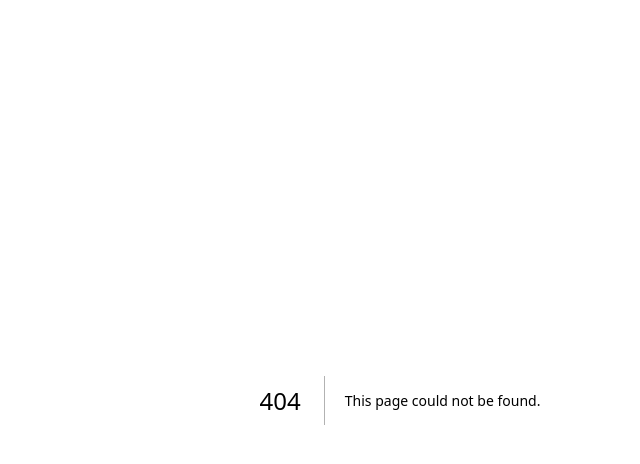
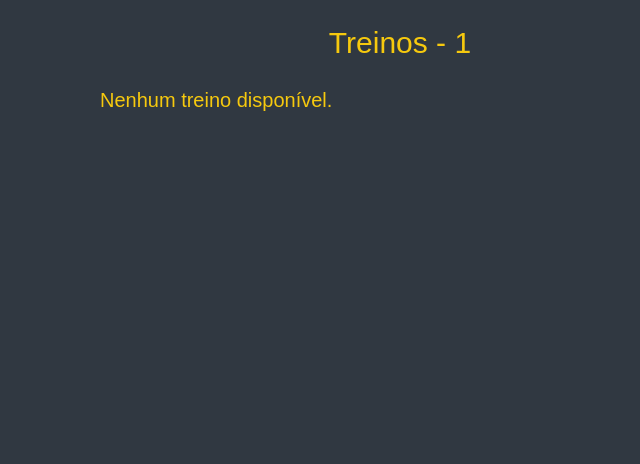
Before and after one commit to maisaolisilva/e-treino, a Next.js app: page /menu/treinosDisponiveis/1 in a window 1280 px wide. Before the commit this address had no page. Shown: the top 464 px of the page, without its empty margins (240-880 px from the left). Built offline with nearby package versions, Linux system fonts and the light colour scheme.

Commit message:
páginas adicionadas: criarExercicio, TreinosAdm

```diff
--- a/app/dashboard/page.tsx
+++ b/app/dashboard/page.tsx
@@ -50,8 +50,8 @@ export default function DashboardPage() {
                     width={167} height={133} />
                 <h1>Dashboard</h1>
                 <section className="menu">
-                    <Link href="/dashboard">Criar treino</Link>
-                    <Link href="/dashboard">Ver treinos dispiníveis</Link>
+                    <Link href="/dashboard/criarTreino">Criar treino</Link>
+                    <Link href="/dashboard/treinosAdm">Ver treinos dispiníveis</Link>
                     <Link href="/dashboard">Adicionar usuário</Link>
                     <Link href="/dashboard">Excluir usuário</Link>
                     <Link href="/dashboard">Bloquear usuário</Link>
--- /dev/null
+++ b/app/dashboard/treinosAdm/exercicios/[treino]/page.tsx
@@ -0,0 +1,74 @@
+"use client";
+
+import Link from "next/link";
+import { useParams } from "next/navigation";
+import styled from "styled-components";
+
+// Estilização básica
+const StyledDiv = styled.div`
+  display: flex;
+  flex-direction: column;
+  align-items: center;
+  padding: 20px;
+
+  .exercicio {
+    display: flex;
+    justify-content: space-between;
+    align-items: center;
+    width: 100%;
+    max-width: 600px;
+    padding: 10px;
+    margin: 10px 0;
+    background: #303841;
+    color: #fff200;
+    border-radius: 10px;
+
+    button {
+      background: red;
+      color: white;
+      border: none;
+      padding: 5px 10px;
+      cursor: pointer;
+    }
+  }
+
+  .adicionar {
+    background: green;
+    color: white;
+    padding: 10px 20px;
+    margin-top: 20px;
+    border: none;
+    cursor: pointer;
+  }
+`;
+
+// Mock de exercícios (por enquanto)
+const exerciciosMock: Record<string, { id: string; nome: string }[]> = {
+    "treino-a": [
+      { id: "1", nome: "Supino Reto" },
+      { id: "2", nome: "Tríceps Testa" },
+    ],
+    "treino-b": [
+      { id: "3", nome: "Remada Curvada" },
+      { id: "4", nome: "Rosca Direta" },
+    ],
+  };
+
+export default function ExerciciosAdmin() {
+  const params = useParams();
+  const treinoId = params.id as string;
+  const exercicios = exerciciosMock[treinoId] || [];
+
+  return (
+    <StyledDiv>
+      <h1>Exercícios do Treino</h1>
+      {exercicios.map((exercicio) => (
+        <div className="exercicio" key={exercicio.id}>
+          <span>{exercicio.nome}</span>
+          <button>Excluir</button>
+        </div>
+      ))}
+      <Link href="/dashboard/criarExercicio" className="adicionar">+ Adicionar Exercício</Link>
+    </StyledDiv>
+  );
+}
--- /dev/null
+++ b/app/dashboard/treinosAdm/page.tsx
@@ -0,0 +1,68 @@
+"use client";
+
+import Link from "next/link";
+import styled from "styled-components";
+
+// Estilização básica
+const StyledDiv = styled.div`
+  display: flex;
+  flex-direction: column;
+  align-items: center;
+  padding: 20px;
+
+  .treino {
+    display: flex;
+    justify-content: space-between;
+    align-items: center;
+    width: 100%;
+    max-width: 600px;
+    padding: 10px;
+    margin: 10px 0;
+    background: #303841;
+    color: #fff200;
+    border-radius: 10px;
+
+    a {
+      color: #fff200;
+      text-decoration: none;
+    }
+
+    button {
+      background: red;
+      color: white;
+      border: none;
+      padding: 5px 10px;
+      cursor: pointer;
+    }
+  }
+
+  .adicionar {
+    background: green;
+    color: white;
+    padding: 10px 20px;
+    margin-top: 20px;
+    border: none;
+    cursor: pointer;
+  }
+`;
+
+// Mock de treinos (por enquanto)
+const treinos = [
+  { id: "treino-a", nome: "Treino A - Peito e Tríceps" },
+  { id: "treino-b", nome: "Treino B - Costas e Bíceps" },
+];
+
+export default function TreinosAdmin() {
+  return (
+    <StyledDiv>
+      <h1>Treinos Disponíveis</h1>
+      {treinos.map((treino) => (
+        <div className="treino" key={treino.id}>
+          <Link href={`/dashboard/treinosAdm/exercicios/${treino.id}`}>{treino.nome}</Link>
+          <button>Excluir</button>
+        </div>
+      ))}
+      <Link href="/dashboard/criarTreino" className="adicionar">+ Adicionar Treino</Link>
+    </StyledDiv>
+  );
+}
--- a/app/menu/page.tsx
+++ b/app/menu/page.tsx
@@ -1,4 +1,4 @@
-"use client";
+"use client"
 
 import styled from "styled-components";
 import Image from "next/image";
@@ -12,30 +12,34 @@ const StyledDiv = styled.div`
     width: 100%;
     max-width: 1200px;
     margin: 0 auto;
-    header{
+
+    header {
         margin-top: 3px;
         display: flex;
         align-items: end;
         justify-content: end;
         width: 100%;
-        .botaoPerfil{
+        .botaoPerfil {
             display: flex;
             background: #303841;
             padding: 7px 8px;
         }
     }
-    main{
+
+    main {
         display: flex;
         flex-direction: column;
         align-items: center;
     }
-    section{
+
+    section {
         margin-top: 50px;
         display: flex;
         flex-direction: column;
         justify-content: center;
         gap: 16.36px;
-        a{
+
+        a {
             color: #FFF200;
             background: #303841;
             padding: 13px 45px;
@@ -48,10 +52,10 @@ const StyledDiv = styled.div`
             }
         }
     }
-`
+`;
 
 export default function MenuPage() {
-    return(
+    return (
         <StyledDiv>
             <header>
                 <Link className="botaoPerfil" href="">
@@ -63,12 +67,12 @@ export default function MenuPage() {
                         alt="Imagem de uma mão segurando um halter"
                         width={167} height={133} />
                 <section>
-                    <Link href="">Iniciante</Link>
-                    <Link href="">Intermediário</Link>
-                    <Link href="">Avançado</Link>
-                    <Link href="">Melhor Idade</Link>
+                    <Link href="/menu/treinosDisponiveis/iniciante">Iniciante</Link>
+                    <Link href="/menu/treinosDisponiveis/intermediario">Intermediário</Link>
+                    <Link href="/menu/treinosDisponiveis/avancado">Avançado</Link>
+                    <Link href="/menu/treinosDisponiveis/melhor-idade">Melhor Idade</Link>
                 </section>
             </main>
         </StyledDiv>
-    )
+    );
 }
--- /dev/null
+++ b/app/menu/treinosDisponiveis/[categoria]/exercicios/[treino]/page.tsx
@@ -0,0 +1,72 @@
+"use client";
+
+import { useParams } from "next/navigation";
+import styled from "styled-components";
+
+const StyledDiv = styled.div`
+  display: flex;
+  flex-direction: column;
+  align-items: center;
+  margin: 20px;
+
+  h1 {
+    font-size: 30px;
+    margin-bottom: 20px;
+  }
+
+  .exercicios {
+    width: 100%;
+    max-width: 600px;
+    display: flex;
+    flex-direction: column;
+    gap: 16px;
+  }
+
+  .exercicio {
+    background: #303841;
+    color: #FFF200;
+    padding: 10px 15px;
+    border-radius: 10px;
+    text-align: center;
+    font-size: 18px;
+    border: #FFF200 2px solid;
+  }
+`;
+
+// Simulação de um banco de dados de exercícios
+const exerciciosPorTreino: Record<string, { nome: string; series: number; repeticoes: string }[]> = {
+  "treino-a": [
+    { nome: "Supino Reto", series: 4, repeticoes: "10-12" },
+    { nome: "Crucifixo", series: 3, repeticoes: "12-15" },
+  ],
+  "treino-b": [
+    { nome: "Agachamento Livre", series: 4, repeticoes: "10" },
+    { nome: "Leg Press", series: 3, repeticoes: "12" },
+  ],
+};
+
+export default function ExerciciosPage() {
+  const params = useParams();
+  const treino = params.treino ? params.treino.toString().toLowerCase() : "";
+
+  // Garante que o treino seja válido
+  const exercicios = exerciciosPorTreino[treino] || [];
+
+  return (
+    <StyledDiv>
+      <h1>Exercícios - {treino.replace("-", " ").toUpperCase()}</h1>
+      <div className="exercicios">
+        {exercicios.length > 0 ? (
+          exercicios.map((exercicio, index) => (
+            <div key={index} className="exercicio">
+              <p><strong>{exercicio.nome}</strong></p>
+              <p>{exercicio.series} séries de {exercicio.repeticoes} repetições</p>
+            </div>
+          ))
+        ) : (
+          <p>Nenhum exercício disponível.</p>
+        )}
+      </div>
+    </StyledDiv>
+  );
+}
--- /dev/null
+++ b/app/menu/treinosDisponiveis/[categoria]/page.tsx
@@ -0,0 +1,95 @@
+"use client";
+
+import { useParams } from "next/navigation";
+import Link from "next/link";
+import styled from "styled-components";
+
+const StyledDiv = styled.div`
+  display: flex;
+  flex-direction: column;
+  align-items: center;
+  margin: 20px;
+
+  h1 {
+    font-size: 30px;
+    margin-bottom: 20px;
+  }
+
+  .treinos {
+    width: 100%;
+    max-width: 600px;
+    display: flex;
+    flex-direction: column;
+    gap: 16px;
+  }
+
+  .treino {
+    background: #303841;
+    color: #FFF200;
+    padding: 10px 15px;
+    border-radius: 10px;
+    text-align: center;
+    font-size: 18px;
+    border: #FFF200 2px solid;
+    display: flex;
+    flex-direction: column;
+    align-items: center;
+    gap: 10px;
+  }
+
+  .botaoExercicios {
+    background: #FFF200;
+    color: #303841;
+    padding: 5px 10px;
+    border-radius: 5px;
+    text-decoration: none;
+    font-size: 16px;
+    font-weight: bold;
+  }
+`;
+
+// Simulação de um banco de dados de treinos por categoria
+const treinosPorCategoria: Record<string, { nome: string; id: string }[]> = {
+  iniciante: [
+    { nome: "Treino A - Peito e Tríceps", id: "treino-a" },
+    { nome: "Treino B - Costas e Bíceps", id: "treino-b" },
+  ],
+  intermediario: [
+    { nome: "Treino C - Pernas", id: "treino-c" },
+    { nome: "Treino D - Ombros e Abdômen", id: "treino-d" },
+  ],
+  avancado: [
+    { nome: "Treino E - Corpo Completo", id: "treino-e" },
+  ],
+  "melhor-idade": [
+    { nome: "Treino F - Mobilidade e Força", id: "treino-f" },
+  ],
+};
+
+export default function TreinosPage() {
+  const params = useParams();
+  const categoria = params.categoria ? params.categoria.toString().toLowerCase() : "";
+
+  // Obtém os treinos da categoria escolhida
+  const treinos = treinosPorCategoria[categoria] || [];
+
+  return (
+    <StyledDiv>
+      <h1>Treinos - {categoria.replace("-", " ").toUpperCase()}</h1>
+      <div className="treinos">
+        {treinos.length > 0 ? (
+          treinos.map((treino) => (
+            <div key={treino.id} className="treino">
+              <p><strong>{treino.nome}</strong></p>
+              <Link className="botaoExercicios" href={`/menu/treinosDisponiveis/${categoria}/exercicios/${treino.id}`}>
+                Ver Exercícios
+              </Link>
+            </div>
+          ))
+        ) : (
+          <p>Nenhum treino disponível.</p>
+        )}
+      </div>
+    </StyledDiv>
+  );
+}
```
Also changed, not shown: app/dashboard/criarExercicio/page.tsx (renamed from app/criarExercicio/page.tsx).
